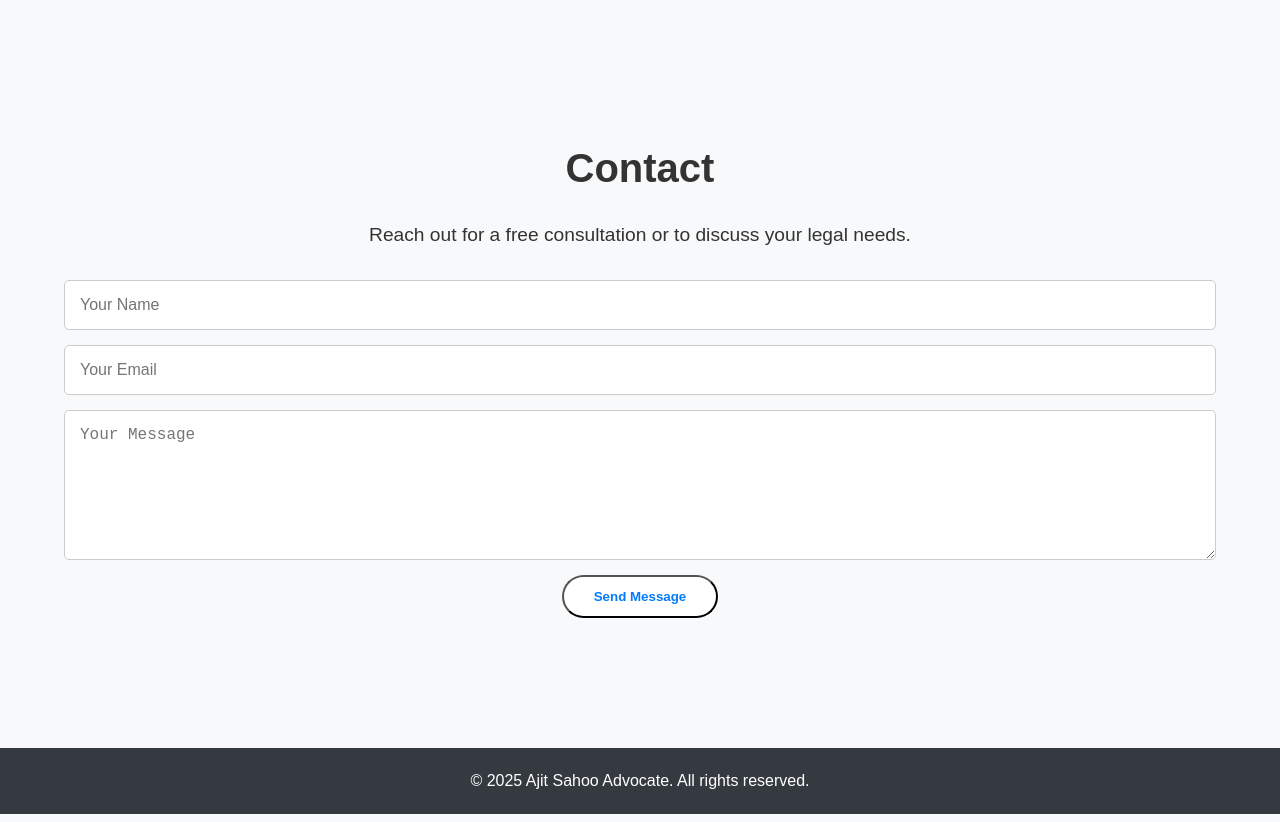
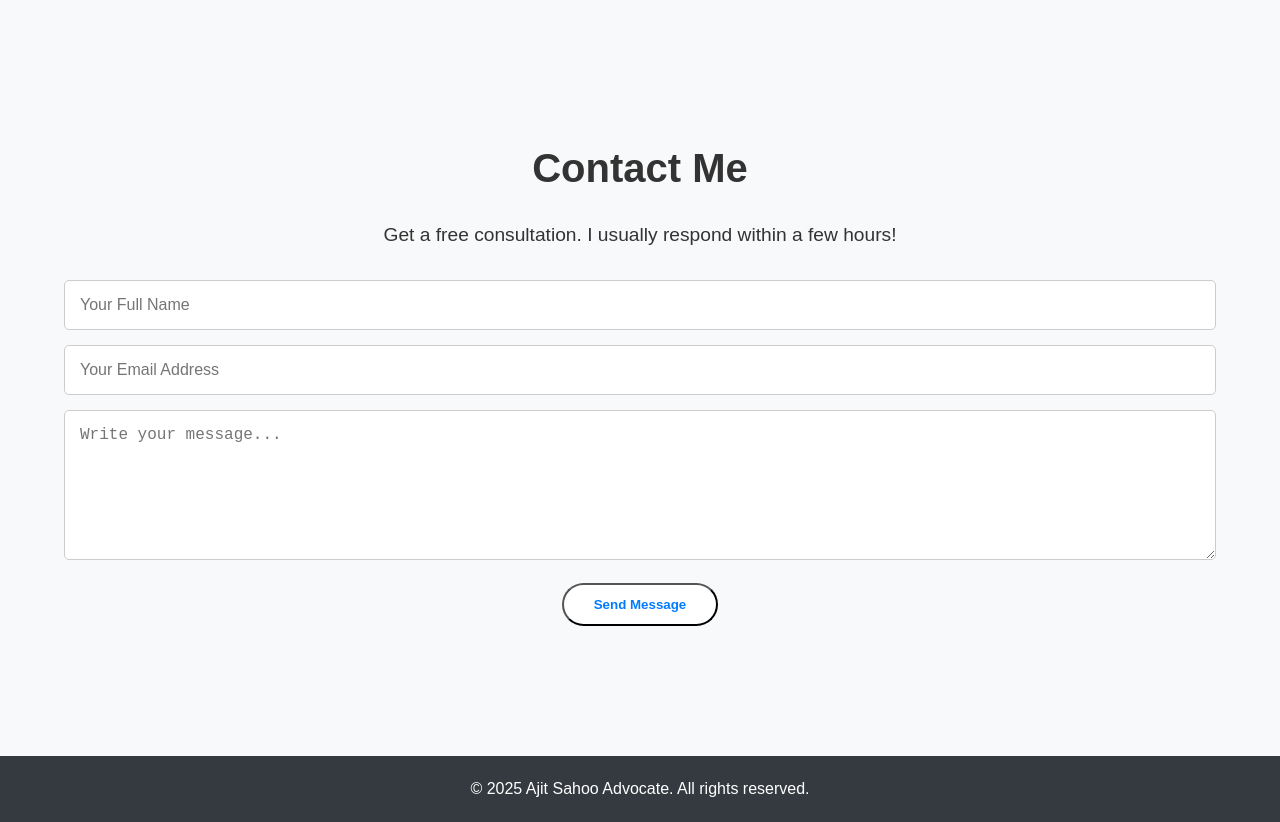
Before and after one commit to Njitendra/ajitsahooadvocate, a plain HTML site: page index.html in a window 1280 px wide. Shown: the part 1220-2042 px from the top of the page. Drawn offline with nearby package versions, Linux system fonts and the light colour scheme.

Commit message:
Update index.html

```diff
--- a/index.html
+++ b/index.html
@@ -6,8 +6,8 @@
   <title>Ajit Sahoo Advocate</title>
 
   <!-- SEO Meta Tags -->
-  <meta name="description" content="Ajit Sahoo - Expert Legal & Tax Consultant for Income Tax, Sales Tax, and Legal Representation in India. Trusted advocate with over 10 years of experience.">
-  <meta name="keywords" content="Lawyer India, Income Tax, Sales Tax, Legal Consultant, Ajit Sahoo, Tax Advocate">
+  <meta name="description" content="Ajit Sahoo - Expert Legal & Tax Consultant for Income Tax, Sales Tax, and Legal Representation in India.">
+  <meta name="keywords" content="Lawyer India, Income Tax, Sales Tax, Legal Consultant, Advocate, Ajit Sahoo">
   <meta name="author" content="Ajit Sahoo Advocate">
 
   <!-- AOS Animation CSS -->
@@ -21,7 +21,7 @@
 
 <!-- Loading Spinner -->
 <div id="loading">
-    <div class="spinner"></div>
+  <div class="spinner"></div>
 </div>
 
 <!-- Navbar -->
@@ -76,14 +76,20 @@
 
 <!-- Contact Section -->
 <section id="contact" data-aos="fade-up">
-  <div class="container">
-    <h2>Contact</h2>
-    <p>Reach out for a free consultation or to discuss your legal needs.</p>
+  <div class="container contact-container">
+    <h2>Contact Me</h2>
+    <p class="contact-subtitle">Get a free consultation. I usually respond within a few hours!</p>
     <form action="https://formspree.io/f/YOUR_FORM_ID" method="POST" class="contact-form">
-      <input type="text" name="name" placeholder="Your Name" required>
-      <input type="email" name="email" placeholder="Your Email" required>
-      <textarea name="message" placeholder="Your Message" required></textarea>
-      <button type="submit" class="btn">Send Message</button>
+      <div class="form-group">
+        <input type="text" name="name" placeholder="Your Full Name" required>
+      </div>
+      <div class="form-group">
+        <input type="email" name="email" placeholder="Your Email Address" required>
+      </div>
+      <div class="form-group">
+        <textarea name="message" placeholder="Write your message..." required></textarea>
+      </div>
+      <button type="submit" class="btn btn-primary">Send Message</button>
     </form>
   </div>
 </section>
```
